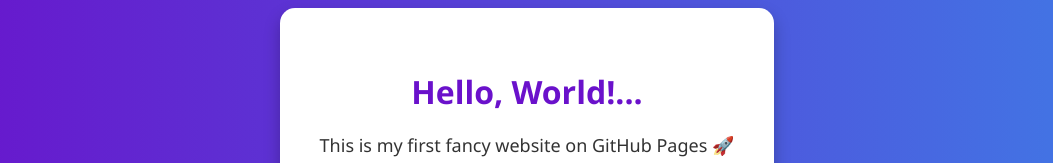
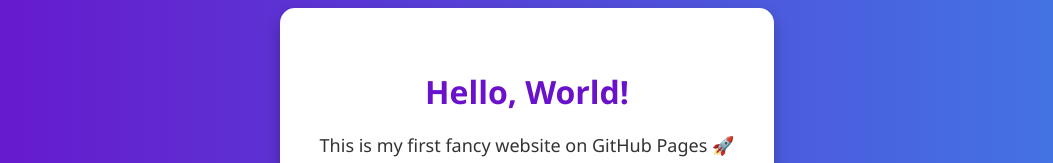
Before and after one commit to bibash017/NewProject, a plain HTML site: page NewProject/index.html in a window 1280 px wide. Shown: the part 260-423 px from the top of the page, without its empty margins (113-1166 px from the left). Drawn offline with Linux system fonts and the light colour scheme.

Commit message:
Update index.html

```diff
--- a/NewProject/index.html
+++ b/NewProject/index.html
@@ -8,11 +8,10 @@
 </head>
 <body>
     <div class="container">
-        <h1>Hello, World!...</h1>
+        <h1>Hello, World!</h1>
         <p id="message">This is my first fancy website on GitHub Pages 🚀</p>
         <button onclick="changeText()">Click Me!</button>
     </div>
-
     <script src="script.js"></script>
 </body>
 </html>
```
